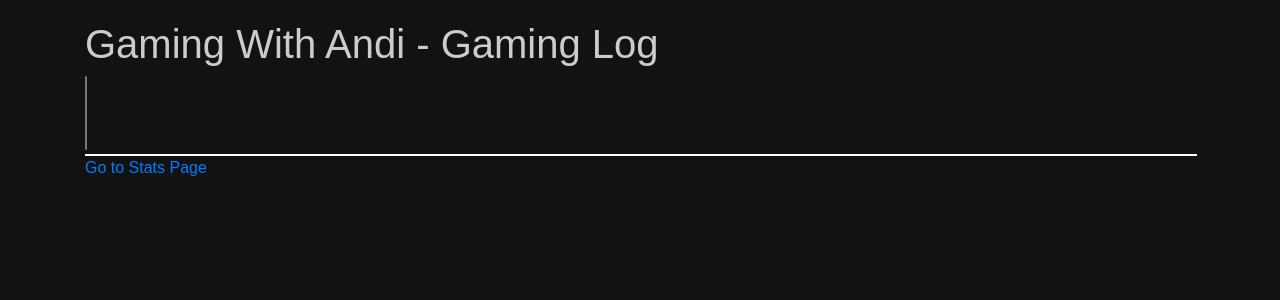
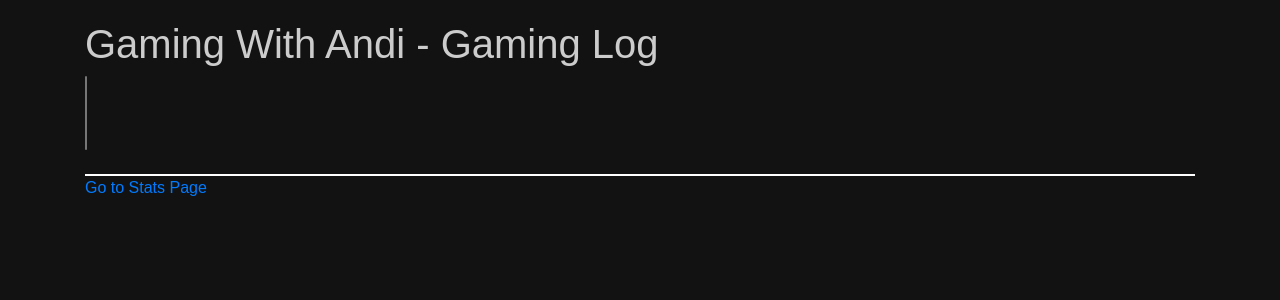
Before and after one commit to AndrewWhitty/GamingWithAndi, a Flask app: template templates/gaming_log.html in a window 1280 px wide. Shown: the part 100-400 px from the top of the page. Run offline with Flask 2, Linux system fonts and the light colour scheme; the template is opened without the code that fills it, so the values that code supplies are empty; some libraries are stand-ins or nearby versions.

Commit message:
Update style.css

```diff
--- a/static/style.css
+++ b/static/style.css
@@ -35,11 +35,16 @@ nav a {
 }
 
 /* Table styles */
+.table-container {
+    max-height: 500px; /* Adjust the value as needed */
+    overflow-y: auto;
+    margin-top: 20px;
+    border: 1px solid #FFFFFF;
+}
+
 table {
     width: 100%;
-    margin-top: 20px;
     border-collapse: collapse;
-    border: 1px solid #FFFFFF;
 }
 
 th, td {
```
